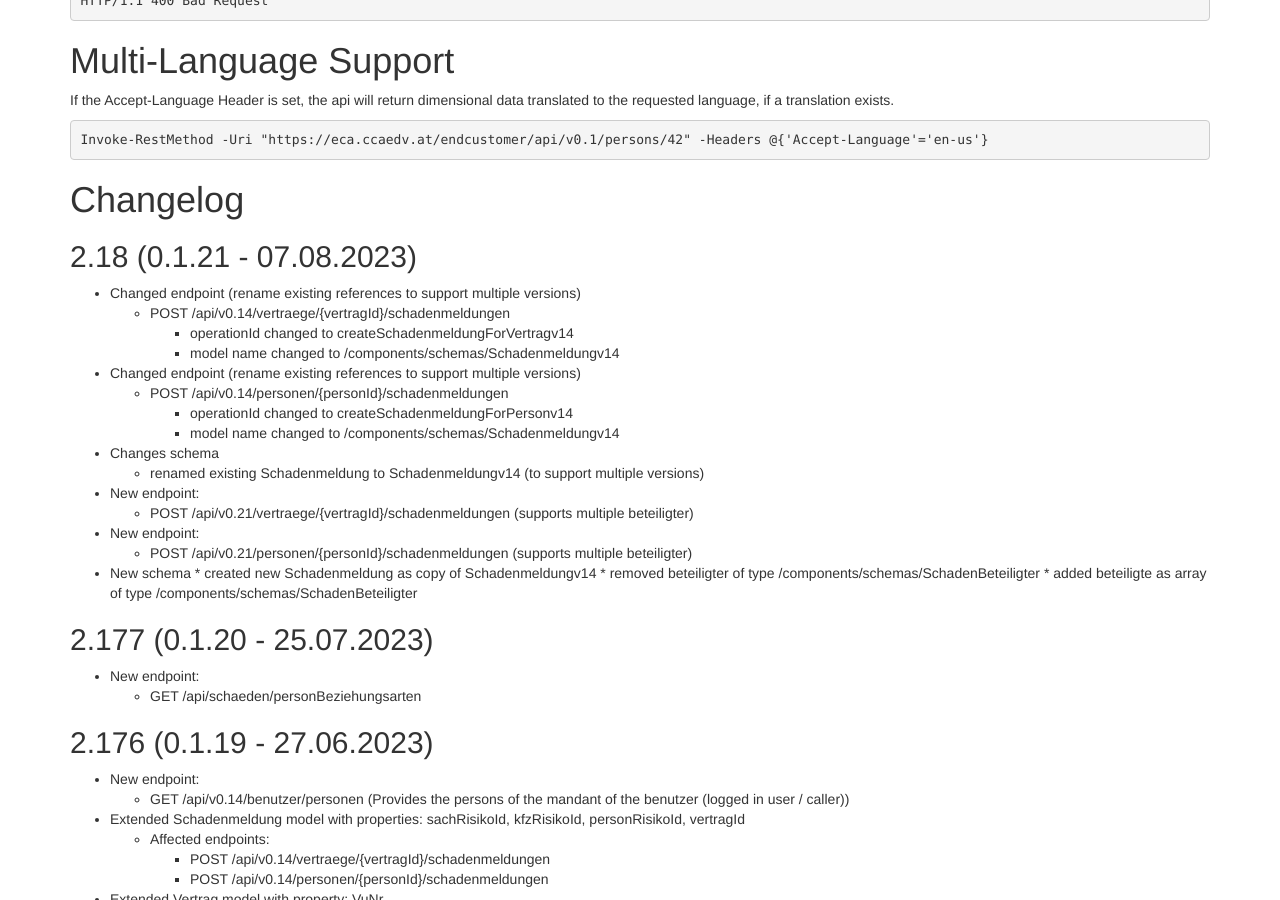
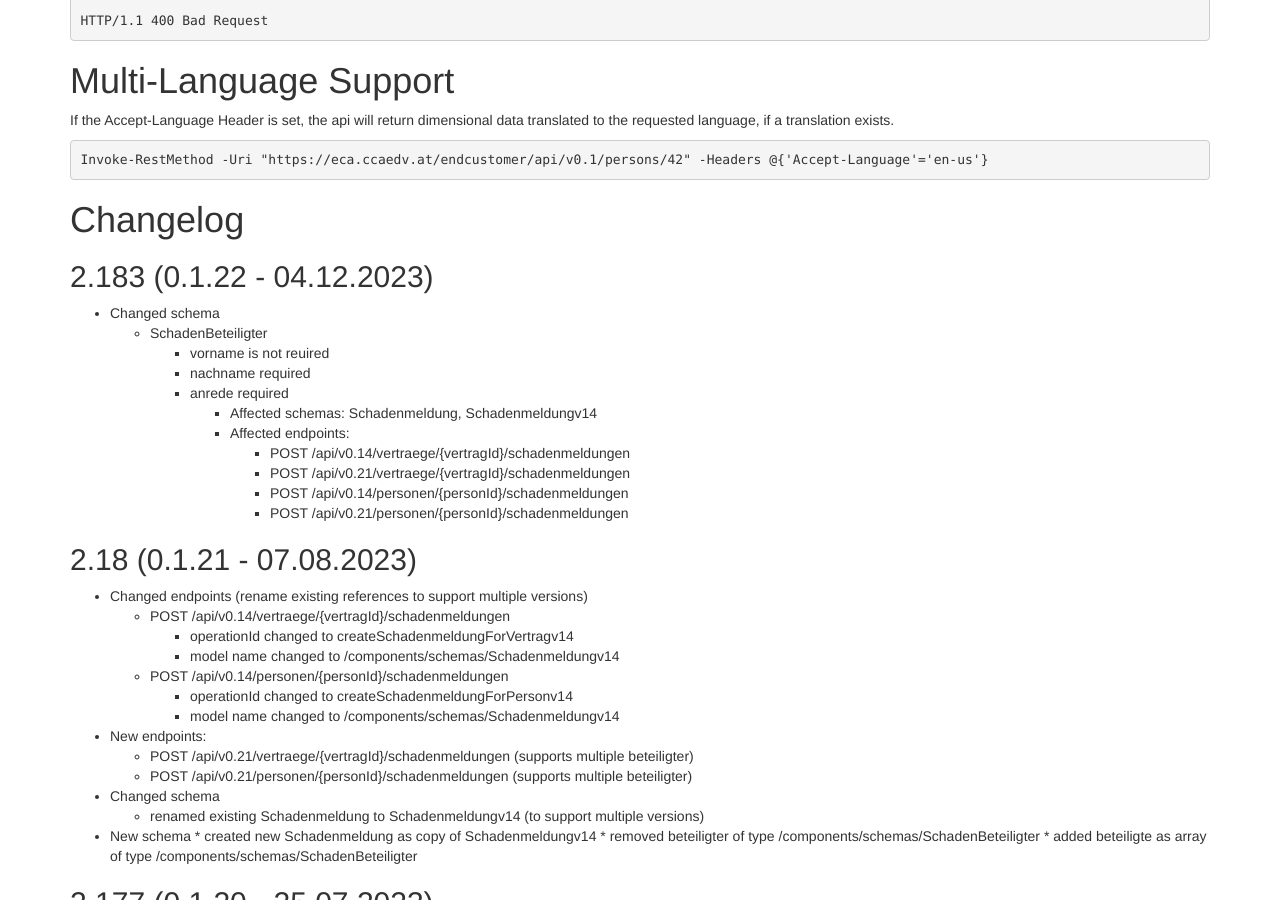
Before and after one commit to togethercca/togethercca.github.io, a Jekyll site: the page built from _pages/endCustomerApi.md, in a window 1280 px wide and 900 px high, scrolled down 8031 px. Built offline with Jekyll 4.4.1, drawn with Linux system fonts in a browser that asks for light colours; some of the changed text lies outside the part shown.

Commit message:
Updated endcustomerAPI WIKI

````diff
--- a/_pages/endCustomerApi.md
+++ b/_pages/endCustomerApi.md
@@ -439,21 +439,32 @@ Invoke-RestMethod -Uri "https://eca.ccaedv.at/endcustomer/api/v0.1/persons/42" -
 ```
 
 # Changelog
+## 2.183 (0.1.22 - 04.12.2023)
+* Changed schema
+	* SchadenBeteiligter
+		* vorname is not reuired
+		* nachname required
+		* anrede required
+			* Affected schemas: Schadenmeldung, Schadenmeldungv14
+			* Affected endpoints:
+				* POST /api/v0.14/vertraege/{vertragId}/schadenmeldungen
+				* POST /api/v0.21/vertraege/{vertragId}/schadenmeldungen
+				* POST /api/v0.14/personen/{personId}/schadenmeldungen
+				* POST /api/v0.21/personen/{personId}/schadenmeldungen
+
 ## 2.18 (0.1.21 - 07.08.2023)
-* Changed endpoint (rename existing references to support multiple versions)
+* Changed endpoints (rename existing references to support multiple versions)
 	* POST /api/v0.14/vertraege/{vertragId}/schadenmeldungen
 		* operationId changed to createSchadenmeldungForVertragv14
 		* model name changed to /components/schemas/Schadenmeldungv14
-* Changed endpoint (rename existing references to support multiple versions)
 	* POST /api/v0.14/personen/{personId}/schadenmeldungen
 		* operationId changed to createSchadenmeldungForPersonv14
 		* model name changed to /components/schemas/Schadenmeldungv14
-* Changes schema
+* New endpoints:
+	* POST /api/v0.21/vertraege/{vertragId}/schadenmeldungen (supports multiple beteiligter)
+	* POST /api/v0.21/personen/{personId}/schadenmeldungen (supports multiple beteiligter)
+* Changed schema
 	* renamed existing Schadenmeldung to Schadenmeldungv14 (to support multiple versions)
-* New endpoint:
-	* POST /api/v0.21/vertraege/{vertragId}/schadenmeldungen (supports multiple beteiligter)
-* New endpoint:
-	* POST /api/v0.21/personen/{personId}/schadenmeldungen (supports multiple beteiligter)
 * New schema
  	* created new Schadenmeldung as copy of Schadenmeldungv14
   		* removed beteiligter of type /components/schemas/SchadenBeteiligter
````
